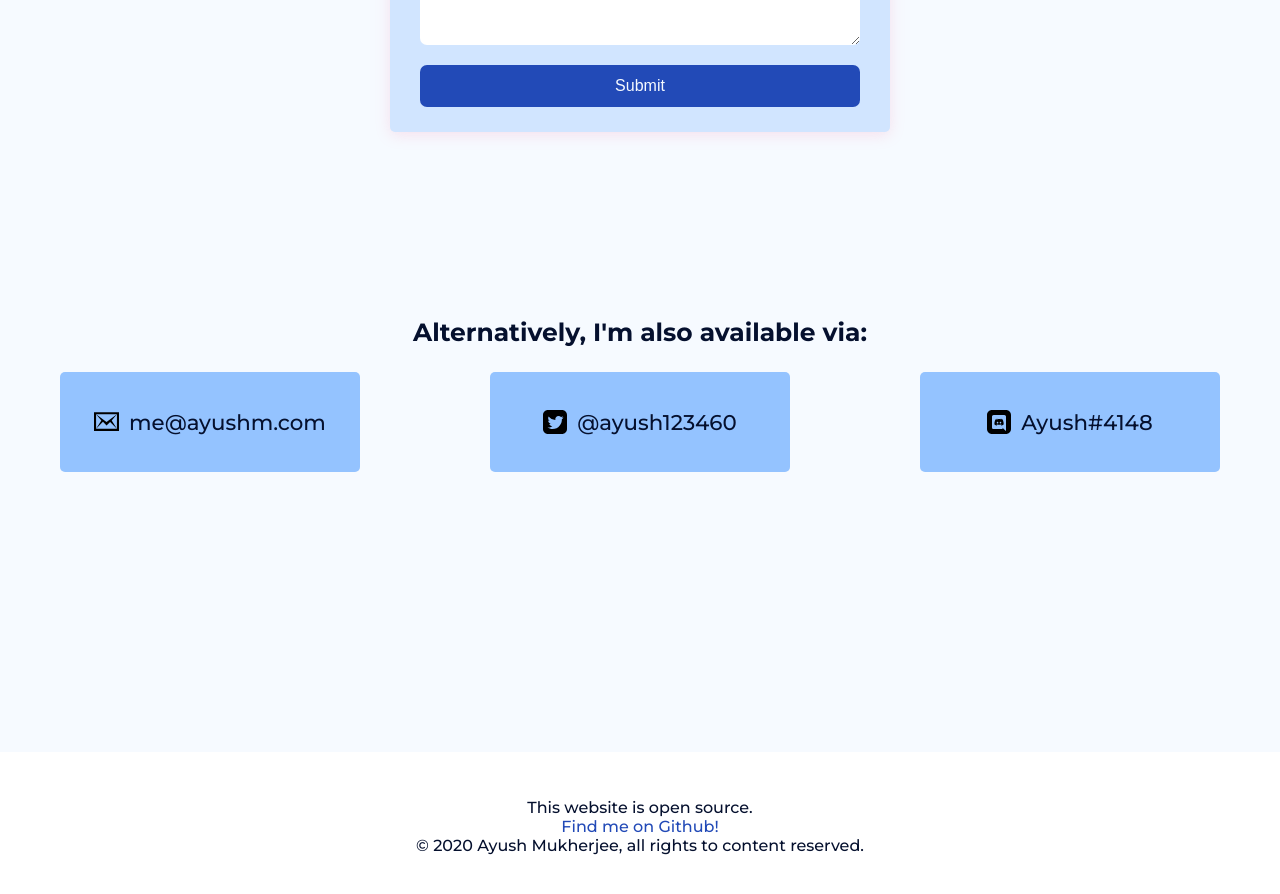
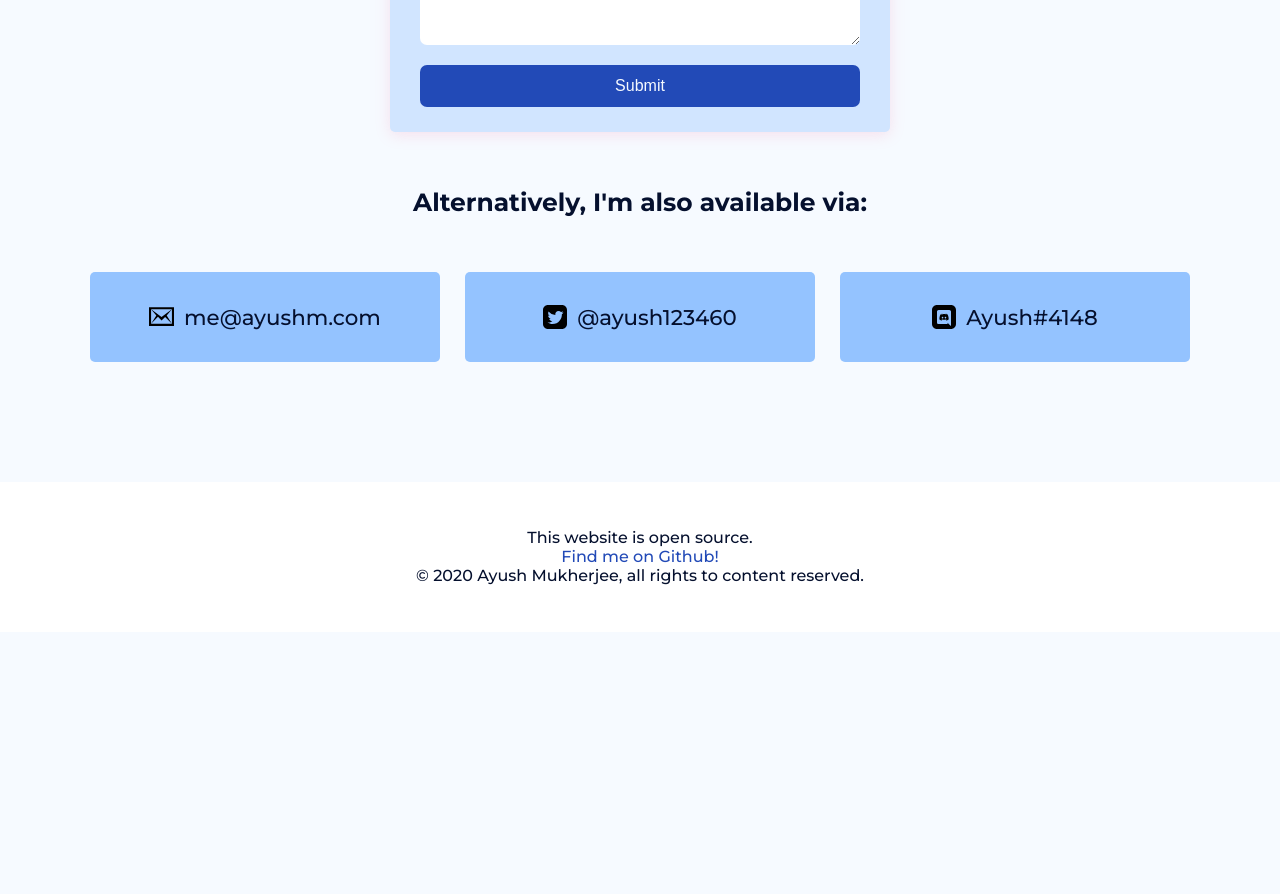
Before and after one commit to ayush123460/ayushm.com, a Vue app: page / in a window 1280 px wide. Shown: the part 4680-5574 px from the top of the page. After the commit the page ends 5312 px from the top, so only its background shows below. Built offline with nearby package versions, Linux system fonts and the light colour scheme.

Commit message:
refactor the refactoring

```diff
--- a/src/scss/pages/_home.scss
+++ b/src/scss/pages/_home.scss
@@ -164,14 +164,16 @@ main {
     }
 
     .socials {
+        margin-top: 30px;
         width: 100%;
-        height: 500px;
         display: flex;
         flex-direction: column;
         justify-content: center;
         align-items: center;
 
         .socials-container {
+            margin-top: 30px;
+            max-width: 1100px;
             width: 100%;
             display: flex;
             justify-content: space-between;
@@ -181,8 +183,8 @@ main {
                 display: flex;
                 justify-content: center;
                 align-items: center;
-                width: 300px;
-                height: 100px;
+                width: 350px;
+                height: 90px;
                 background: $tertiary;
                 border-radius: 5px;
                 transition: box-shadow 0.2s linear;
@@ -201,7 +203,7 @@ main {
 
                 &:hover {
                     cursor: pointer;
-                    box-shadow: 0 3px 10px rgba(0, 0, 0, 0.3);
+                    box-shadow: 0 3px 10px rgba(0, 0, 0, 0.15);
                 }
             }
 
```
